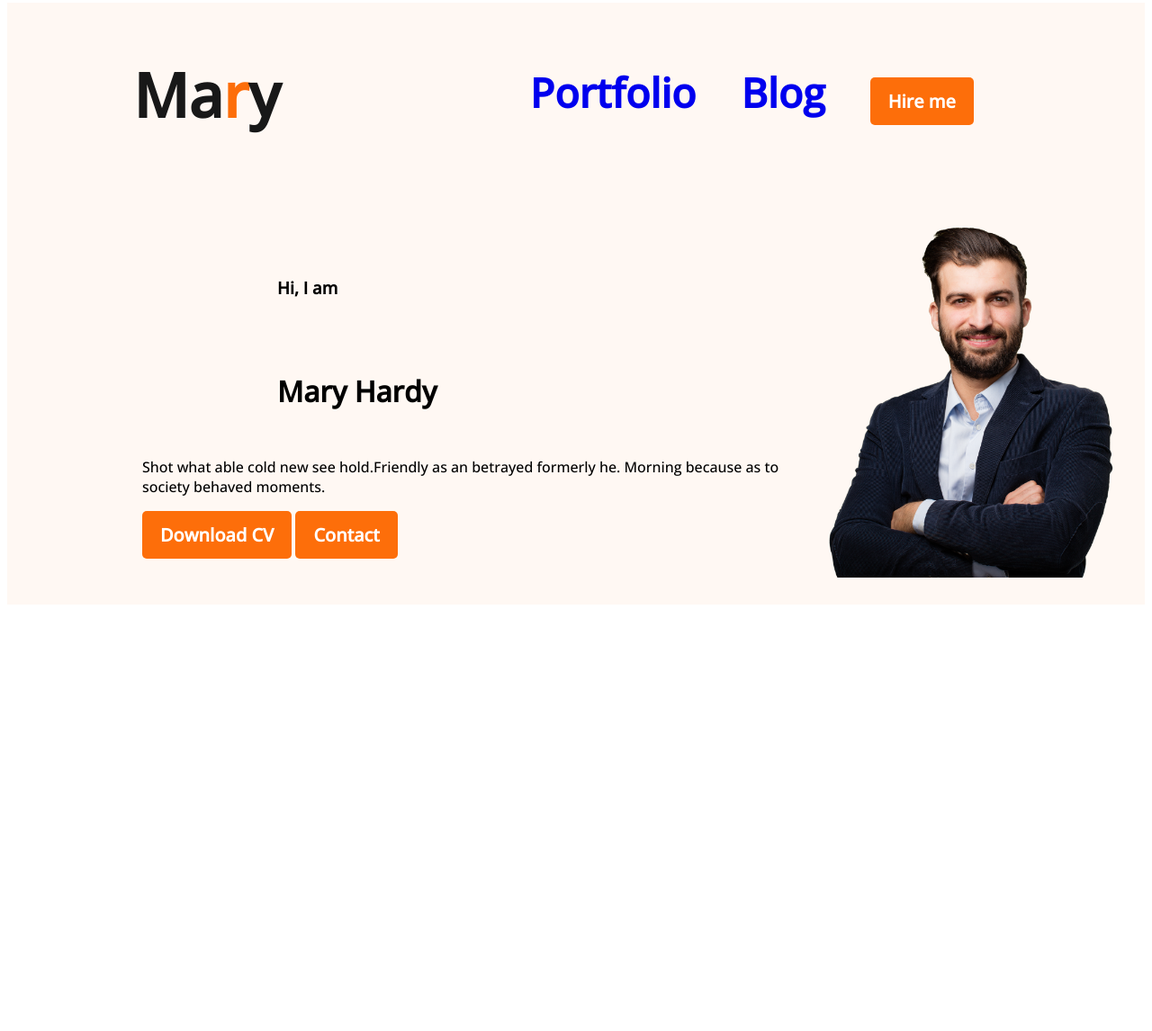
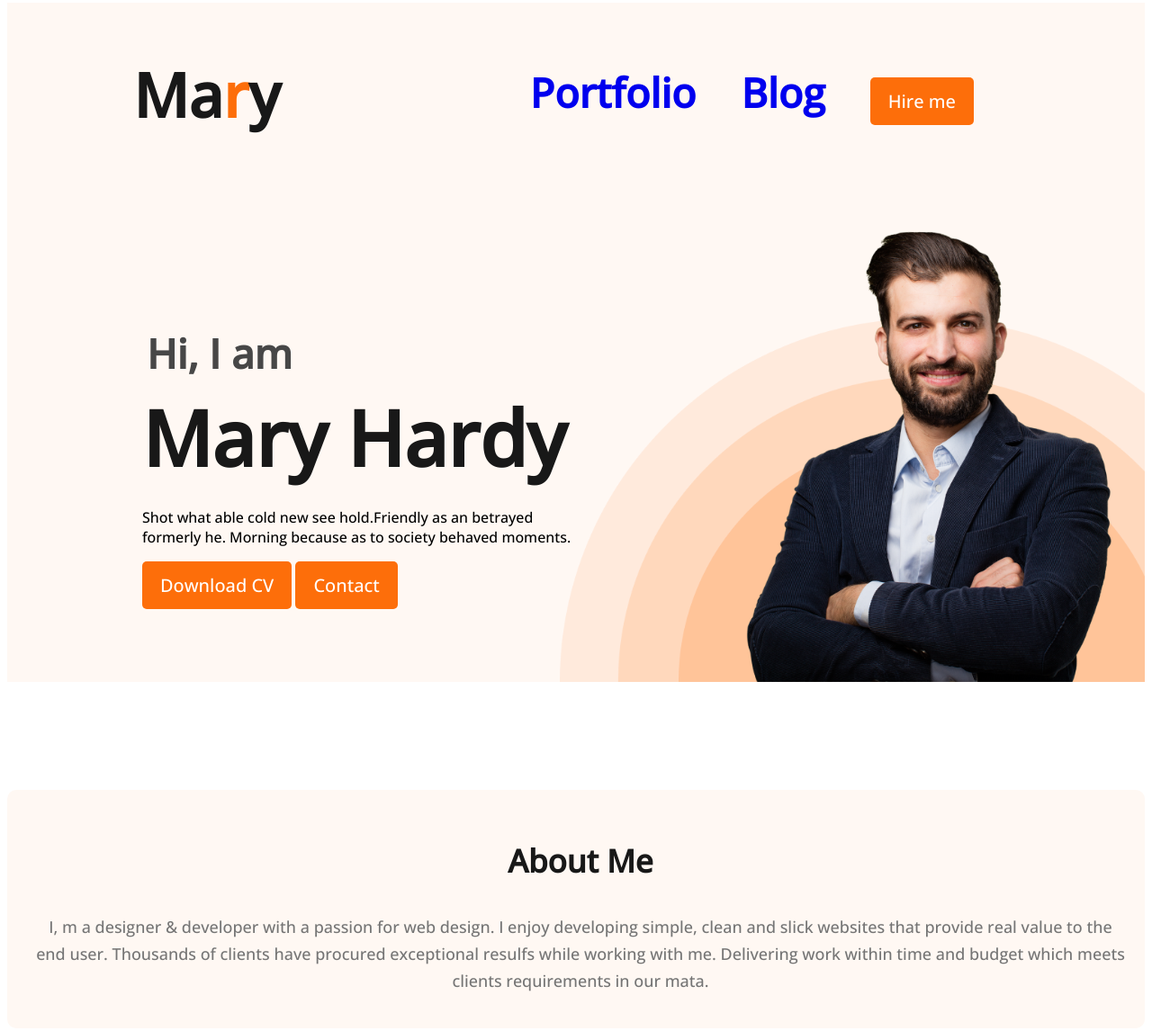
Before and after one commit to Emon-bit9/Developer-portfolio, a plain HTML site: page index.html in a window 1280 px wide. Shown: the part 5-1151 px from the top of the page at 90% size. Before the commit the page ends 800 px from the top, so only its background shows below. Drawn offline with nearby package versions, Linux system fonts and the light colour scheme.

Commit message:
about section created

```diff
--- a/index.html
+++ b/index.html
@@ -20,30 +20,30 @@
                 <li><a href=" ">Blog</a></li>
                 <li><button class="button-primary">Hire me</button></li>
             </ul>
-
-
-
-
         </nav>
         <div class="banner">
             <div class="banner-content">
-                <h3 class="banner greetings">Hi, I  am</h3>
-                <h1 class="banner title">Mary Hardy</h1>
-                <p>Shot what able cold new see hold.Friendly as an betrayed formerly he. Morning
-                because as to society behaved moments.</p>
+                <h3 class="banner-greetings">Hi, I  am</h3>
+                <h1 class="banner-title">Mary Hardy</h1>
+                <p class="banner-description">Shot what able cold new see hold.Friendly as an betrayed formerly he. Morning because as to society behaved moments.</p>
                 <button class="button-primary">Download CV</button>
                 <button class="button-primary">Contact</button>
             </div>
             <img class="profile-pic" src="images/hardy.png" alt="">
 
 
+
         </div>
-
-
     </header>
 
 
     <main>
+        <section class="about">
+            <h3 class="section-title">About Me</h3>
+            <p class="section-description">I, m a designer & developer with a passion for web design. I enjoy developing simple, clean and slick websites that provide real value to the end user. Thousands of clients have procured exceptional resulfs while working with me. Delivering work within time and budget which meets clients requirements in our mata.
+            </p>
+        </section>
+
 
     </main>
 
--- a/styles/portfolio.css
+++ b/styles/portfolio.css
@@ -2,8 +2,6 @@
 body {
     font-family: 'Open Sans', sans-serif;
 }
-
-
 .text-primary {
     color: #FD6E0A;
 }
@@ -15,8 +13,7 @@ body {
     color: var(--white-color, #FFF);
     font-family: Open Sans;
     font-size: 20px;
-
-    font-weight: 700;
+    font-weight: 500;
     line-height: normal;
     padding: 13px 20px;
 }
@@ -54,17 +51,69 @@ nav a{
 
 .header{
     background: #FFF8F3;
+    background-image: url('/images/header_bg.png');
+    background-repeat: no-repeat;
+    background-position: bottom right;
+    background-size: 650px;
 }
 
 .banner{
-    padding: 30px 30px 30px 150px;
+    padding: 30px 30px 0px 150px;
     display: flex;
     align-items: center;
+    justify-content: space-between;
 }
+
+.banner-content{
+    max-width: 500px;
+}
+.banner-greetings{
+    font-size: 45px;
+    margin-left: 5px;
+    margin-bottom: 0;
+    color: #474747;
+
+}
+.banner-title{
+    font-size: 85px;
+    color: #181818;
+    margin-top: 5px;
+    margin-bottom: 20px;
+}
+
 .banner .profile-pic{
-    width: 350px;
-
+    width: 450px;
 }
 .banner-content{
     align-items: center;
 }
+
+/*main sections style */
+
+/*about */
+
+.about{
+    padding: 130px;
+    border-radius: 10px;
+    background: #FFF8F3;
+    margin-top: 120px;
+    padding: 20px 20px 20px 30px;
+}
+
+.section-title{
+    color: var(--dark-01, #181818);
+    text-align: center;
+    font-family: Open Sans;
+    font-size: 35px;
+    font-weight: 700;
+
+}
+
+.section-description{
+    color: var(--dark-03, #757575);
+    text-align: center;
+    font-family: Open Sans;
+    font-size: 18px;
+    font-weight: 400;
+    line-height: 30px; /* 166.667% */
+}
```
